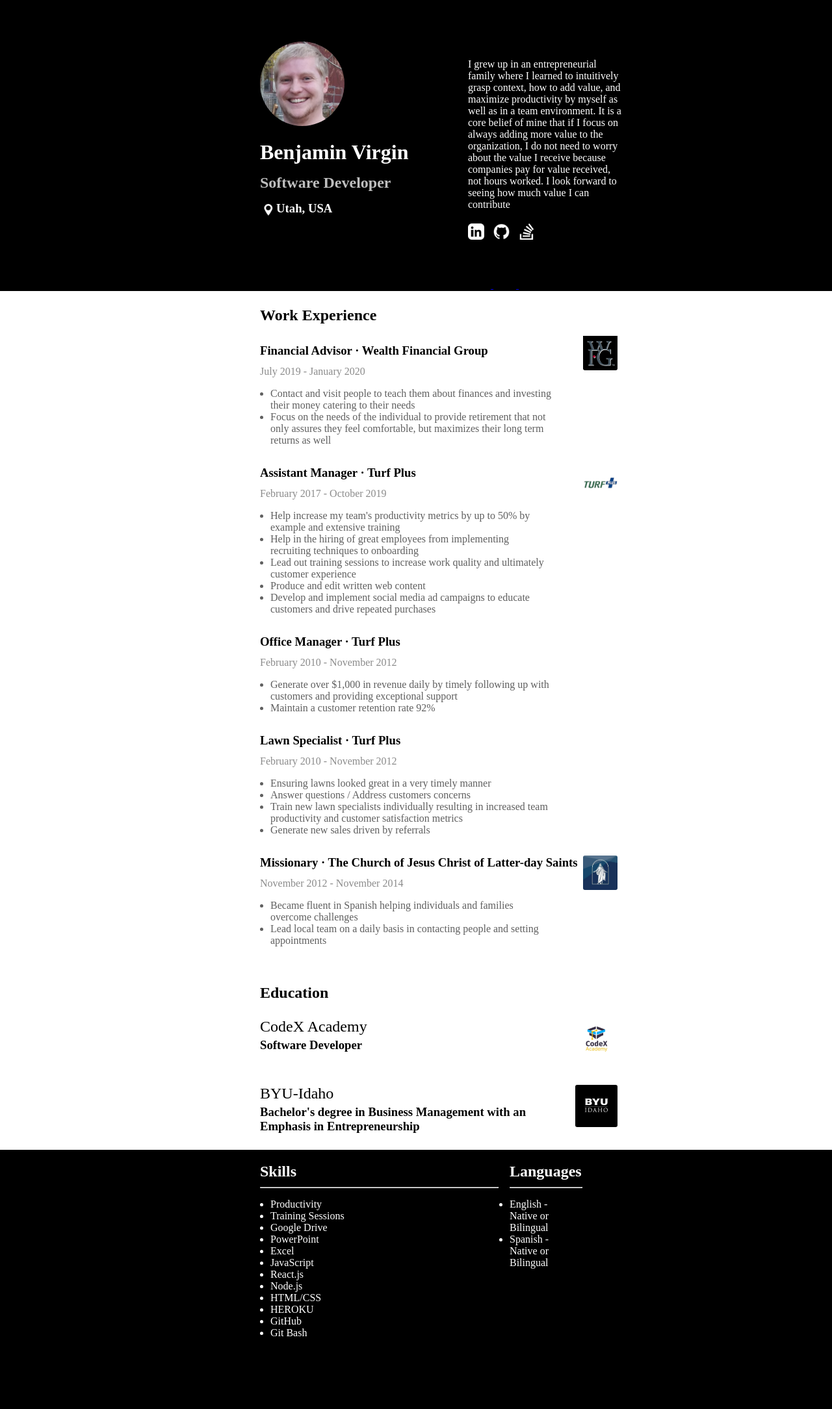
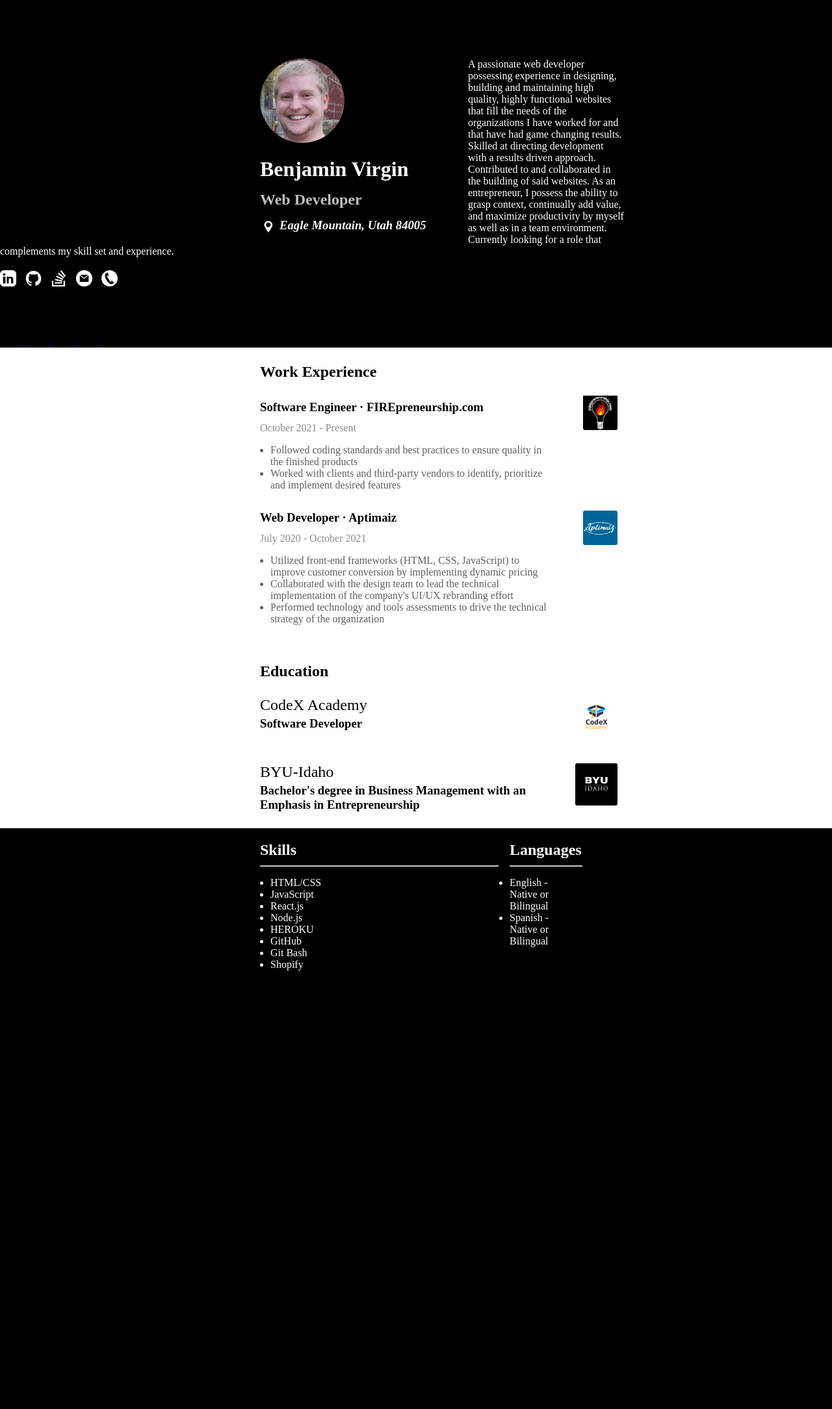
Before and after one commit to benvirgin/capstoneprojectlevel1, a PHP site: page / in a window 1280 px wide. Shown: the whole page at 65% size. After the commit the page ends 1494 px from the top, so only its background shows below. Run offline with PHP 8.4, Linux system fonts and the light colour scheme.

Commit message:
Serious changes to content  Changes to be committed: 	modified:   Assets/app.js 	new file:   Assets/images/FIREpreneurshipLogo.png 	new file:   Assets/images/aptimaizLogo.jpg 	new file:   Assets/images/emailIcon.png 	deleted:    Assets/images/ldslogo.jpg 	new file:   Assets/images/phoneIcon.png 	deleted:    Assets/images/turfpluslogo.png 	deleted:    Assets/images/wfglogo.png 	modified:   Assets/styles.css 	modified:   index.html

```diff
--- a/Assets/styles.css
+++ b/Assets/styles.css
@@ -23,7 +23,7 @@
   display: flex;
   border-radius: 50%;
   height: 130px;
-  margin: -66px 0 22px 0;
+  margin: -40px 0 22px 0;
   transition: cubic-bezier(0.075, 0.82, 0.165, 1) 3s;
 }
 
@@ -42,6 +42,7 @@
 }
 
 #gps {
+  margin-right: 5px;
   height: 25.05px;
   float: left;
 }
@@ -60,7 +61,7 @@
 
 .socialImg {
   padding-top: 20px;
-  padding-bottom: 75px;
+  padding-bottom: 90px;
   padding-right: 10px;
   height: 25.05px;
 }
@@ -70,7 +71,7 @@
   margin: auto;
 }
 
-/* ------ Job Section - Body ------ */
+/* ------ Work Experience - Body ------ */
 
 main {
   margin-left: 400px;
@@ -91,8 +92,8 @@
   color: #8b8b8b;
 }
 
-#wFGImage {
-  padding-top: 45px;
+#firepreneurshipImage {
+  padding-top: 50px;
   border-radius: 3px;
   width: 53.44px;
   display: inline;
@@ -100,15 +101,7 @@
   transition: cubic-bezier(0.075, 0.82, 0.165, 1) 3s;
 }
 
-#tPImage {
-  border-radius: 3px;
-  width: 53.44px;
-  display: inline;
-  margin-left: auto;
-  transition: cubic-bezier(0.075, 0.82, 0.165, 1) 3s;
-}
-
-#lDSImage {
+#aptimaizImage {
   border-radius: 3px;
   width: 53.44px;
   display: inline;
--- a/index.html
+++ b/index.html
@@ -18,23 +18,17 @@
             alt="My beautiful face"
           />
           <h1 id="header-h1" class="header-Hs">Benjamin Virgin</h1>
-          <h2 id="header-h2" class="header-Hs">Software Developer</h2>
+          <h2 id="header-h2" class="header-Hs">Web Developer</h2>
           <img
             id="gps"
             src="/Assets/images/gpslocationicon (2).png"
             alt="gps locator arrow"
           />
-          <h3 id="header-h3" class="header-Hs">Utah, USA</h3>
+          <h3 id="header-h3" class="header-Hs"><address>Eagle Mountain, Utah 84005</address></h3>
         </div>
         <div id="header-right-side">
           <p id="header-p">
-            I grew up in an entrepreneurial family where I learned to
-            intuitively grasp context, how to add value, and maximize
-            productivity by myself as well as in a team environment. It is a
-            core belief of mine that if I focus on always adding more value to
-            the organization, I do not need to worry about the value I receive
-            because companies pay for value received, not hours worked. I look
-            forward to seeing how much value I can contribute
+            A passionate web developer possessing experience in designing, building and maintaining high quality, highly functional websites that fill the needs of the organizations I have worked for and that have had game changing results. Skilled at directing development with a results driven approach. Contributed to and collaborated in the building of said websites. As an entrepreneur, I possess the ability to grasp context, continually add value, and maximize productivity by myself as well as in a team environment. Currently looking for a role that complements my skill set and experience.
           </p>
           <a href="https://www.linkedin.com/in/benjamin-v-81b762162/">
             <img
@@ -57,77 +51,51 @@
               alt="Link to my Stack Overflow Profile"
             />
           </a>
+          <a href="mailto:benjamincvirgin@gmail.com">
+            <img
+              class="socialImg"
+              src="/Assets/images/emailIcon.png"
+              alt="Link to send me an Email"
+            />
+          </a>
+          <a href="tel:18013687699">
+            <img
+              class="socialImg"
+              src="/Assets/images/phoneIcon.png"
+              alt="Link to call me"
+            />
+          </a>
         </div>
       </div>
     </header>
     <main>
       <section id="jobs">
         <div class="jobs-right-side">
-          <img id="wFGImage" src="/Assets/images/wfglogo.png" alt="Wealth Financial Group Logo">
+          <img id="firepreneurshipImage" src="/Assets/images/FIREpreneurshipLogo.png" alt="FIREpreneurship.com Logo">
         </div>
       <h2 class="bodyHeading">Work Experience</h2>
-      <h3 class="jobSubHeading">Financial Advisor &#183; Wealth Financial Group</h3>
-      <h4 class="job-dates">July 2019 - January 2020</h4>
+      <h3 class="jobSubHeading">Software Engineer &#183; FIREpreneurship.com</h3>
+      <h4 class="job-dates">October 2021 - Present</h4>
     </div>
     <div class="bodyBullets">
       <ul>
-        <li>Contact and visit people to teach them about finances and investing their money catering to their needs</li>
-        <li>Focus on the needs of the individual to provide retirement that not only assures they feel comfortable, but maximizes their long term returns as well</li>
+        <li>Followed coding standards and best practices to ensure quality in the finished products</li>
+        <li>Worked with clients and third-party vendors to identify, prioritize and implement desired features</li>
       </ul>
     </div>
     </section>
       <section id="jobs">
         <div class="jobs-right-side">
-          <img id="tPImage" src="/Assets/images/turfpluslogo.png" alt="Turf Plus Logo">
+          <img id="aptimaizImage" src="/Assets/images/aptimaizLogo.jpg" alt="Aptimaiz Logo">
         </div>
-      <h3 class="jobSubHeading">Assistant Manager &#183; Turf Plus</h3>
-      <h4 class="job-dates">February 2017 - October 2019</h4>
+      <h3 class="jobSubHeading">Web Developer &#183; Aptimaiz</h3>
+      <h4 class="job-dates">July 2020 - October 2021</h4>
     </div>
     <div class="bodyBullets">
       <ul>
-        <li>Help increase my team&#39;s productivity metrics by up to 50% by example and extensive training</li>
-        <li>Help in the hiring of great employees from implementing recruiting techniques to onboarding</li>
-        <li>Lead out training sessions to increase work quality and ultimately customer experience</li>
-        <li>Produce and edit written web content</li>
-        <li>Develop and implement social media ad campaigns to educate customers and drive repeated purchases</li>
-      </ul>
-    </div>
-    </section>
-      <section id="jobs">
-      <h3 class="jobSubHeading">Office Manager &#183; Turf Plus</h3>
-      <h4 class="job-dates">February 2010 - November 2012</h4>
-    </div>
-    <div class="bodyBullets">
-      <ul>
-        <li>Generate over $1,000 in revenue daily by timely following up with customers and providing exceptional support</li>
-        <li>Maintain a customer retention rate 92%</li>
-      </ul>
-    </div>
-    </section>
-      <section id="jobs">
-      <h3 class="jobSubHeading">Lawn Specialist &#183; Turf Plus</h3>
-      <h4 class="job-dates">February 2010 - November 2012</h4>
-    </div>
-    <div class="bodyBullets">
-      <ul>
-        <li>Ensuring lawns looked great in a very timely manner</li>
-        <li>Answer questions / Address customers concerns</li>
-        <li>Train new lawn specialists individually resulting in increased team productivity and customer satisfaction metrics</li>
-        <li>Generate new sales driven by referrals</li>
-      </ul>
-    </div>
-    </section>
-      <section id="jobs">
-        <div class="jobs-right-side">
-          <img id="lDSImage" src="/Assets/images/ldslogo.jpg" alt="The Church of Jesus Christ of Latter-day Saints Logo">
-        </div>
-      <h3 class="jobSubHeading">Missionary &#183; The Church of Jesus Christ of Latter-day Saints</h3>
-      <h4 class="job-dates">November 2012 - November 2014</h4>
-    </div>
-    <div class="bodyBullets">
-      <ul>
-        <li>Became fluent in Spanish helping individuals and families overcome challenges</li>
-        <li>Lead local team on a daily basis in contacting people and setting appointments</li>
+        <li>Utilized front-end frameworks (HTML, CSS, JavaScript) to improve customer conversion by implementing dynamic pricing</li>
+        <li>Collaborated with the design team to lead the technical implementation of the company's UI/UX rebranding effort</li>
+        <li>Performed technology and tools assessments to drive the technical strategy of the organization</li>
       </ul>
     </div>
     <br>
@@ -151,18 +119,14 @@
           <h2 class="footerHs">Skills</h2>
           <hr id="hr1">
           <ul>
-            <li class="footerLI">Productivity</li>
-            <li class="footerLI">Training Sessions</li>
-            <li class="footerLI">Google Drive</li>
-            <li class="footerLI">PowerPoint</li>
-            <li class="footerLI">Excel</li>
+            <li class="footerLI">HTML/CSS</li>
             <li class="footerLI">JavaScript</li>
             <li class="footerLI">React.js</li>
             <li class="footerLI">Node.js</li>
-            <li class="footerLI">HTML/CSS</li>
             <li class="footerLI">HEROKU</li>
             <li class="footerLI">GitHub</li>
             <li class="footerLI">Git Bash</li>
+            <li class="footerLI">Shopify</li>
           </ul>
         </div>
         <div id="footer-right-side">
```
Also changed, not shown: Assets/app.js (+18 -28 lines), Assets/images/FIREpreneurshipLogo.png (added), Assets/images/aptimaizLogo.jpg (added), Assets/images/emailIcon.png (added), Assets/images/ldslogo.jpg (deleted), Assets/images/phoneIcon.png (added), Assets/images/turfpluslogo.png (deleted), Assets/images/wfglogo.png (deleted).
